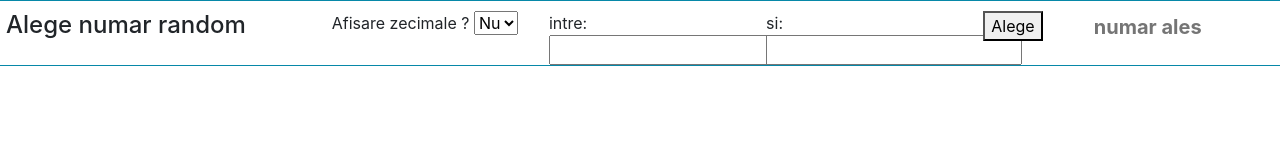
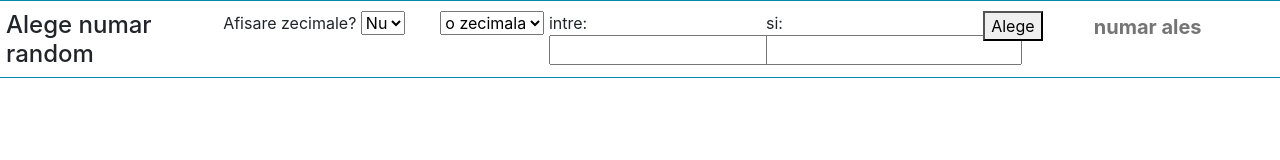
Before and after one commit to djvidov/DataGen, a plain HTML site: page src/random-no.html in a window 1280 px wide. Shown: the top 160 px of the page. Drawn offline with nearby package versions, Linux system fonts and the light colour scheme.

Commit message:
Afisare Ranodm cu zecimale (intre una si 9 zecimale)

```diff
--- a/src/js/random.js
+++ b/src/js/random.js
@@ -1,6 +1,8 @@
 
 function getRandom(minVal, maxVal) {
-    var getInt = document.getElementById("zecimale").value;
+    var zecimalsStr = document.getElementById("zecimalsNr").value;
+    var zecimalsInt = parseInt(zecimalsStr);
+    var getInt = document.getElementById("hasZecimals").value;
     if (getInt === "Nu"){
     var min = parseInt(minVal);
     var max = parseInt(maxVal);
@@ -9,7 +11,7 @@ function getRandom(minVal, maxVal) {
     else{
         var min = parseInt(minVal);
         var max = parseInt(maxVal);
-        return (Math.round(Math.random() * 100) / 100 * (max - min ) + min).toFixed(2);
+        return (Math.random() * (max - min ) + min).toFixed(zecimalsInt);
     }
 
 }
--- a/src/random-no.html
+++ b/src/random-no.html
@@ -11,14 +11,27 @@
     </head>
     <body>
         <div class="row email-row">
-            <div class="col-md-3">
+            <div class="col-md-2">
                 <h4> Alege numar random</h4>
             </div>
             <div class="col-md-2">
-                Afisare zecimale ?
-                <select id="zecimale">
+                Afisare zecimale?
+                <select id="hasZecimals">
                     <option value="Nu">Nu</option>
                     <option value="Da">Da</option>
+                </select>
+            </div>
+            <div class="col-md-1">
+                <select id="zecimalsNr">
+                    <option value="1">o zecimala</option>
+                    <option value="2">2 zecimale</option>
+                    <option value="3">3 zecimale</option>
+                    <option value="4">4 zecimale</option>
+                    <option value="5">5 zecimale</option>
+                    <option value="6">6 zecimale</option>
+                    <option value="7">7 zecimale</option>
+                    <option value="8">8 zecimale</option>
+                    <option value="9">9 zecimale</option>
                 </select>
             </div>
             <div class="col-md-2">
```
